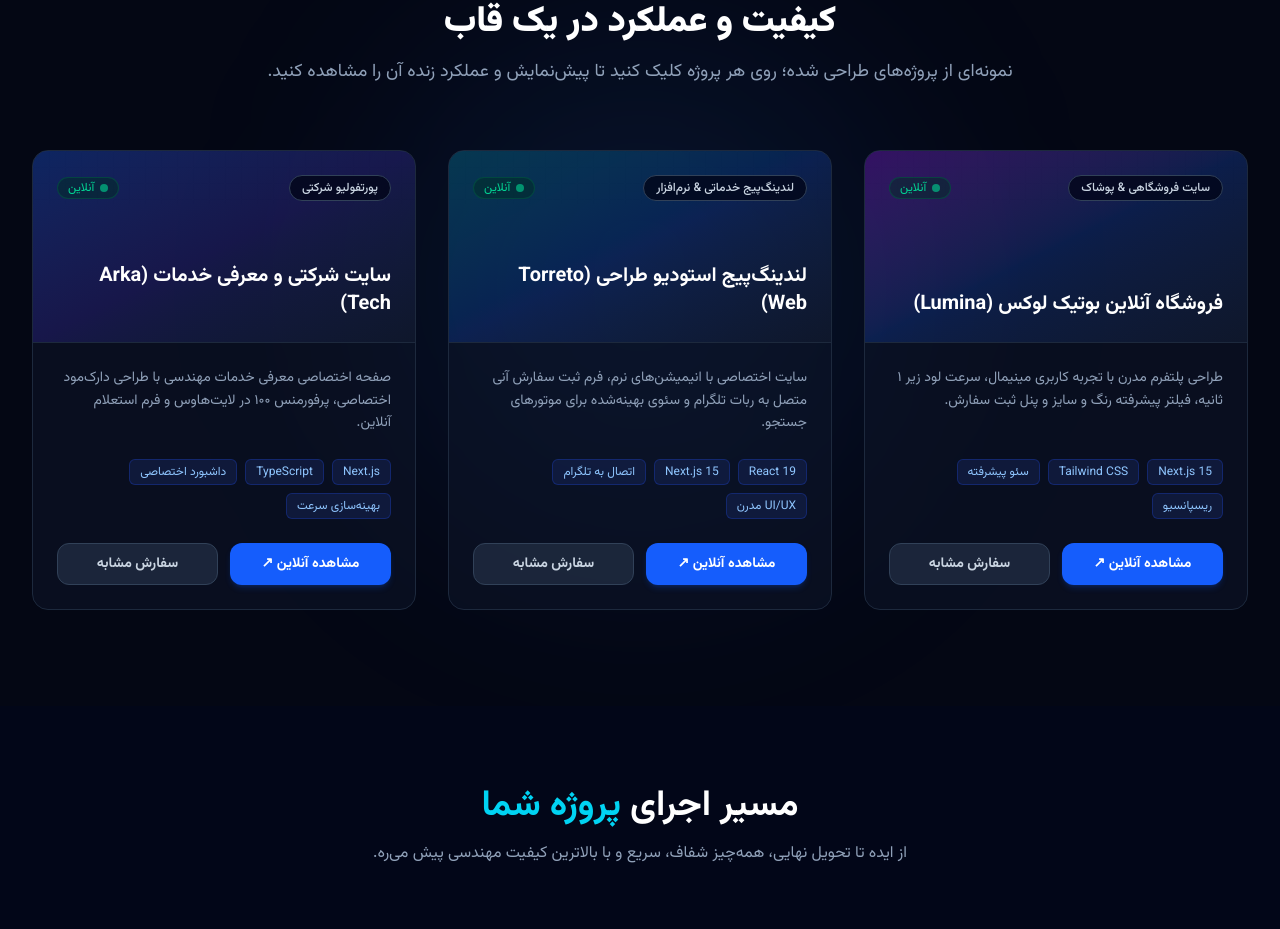
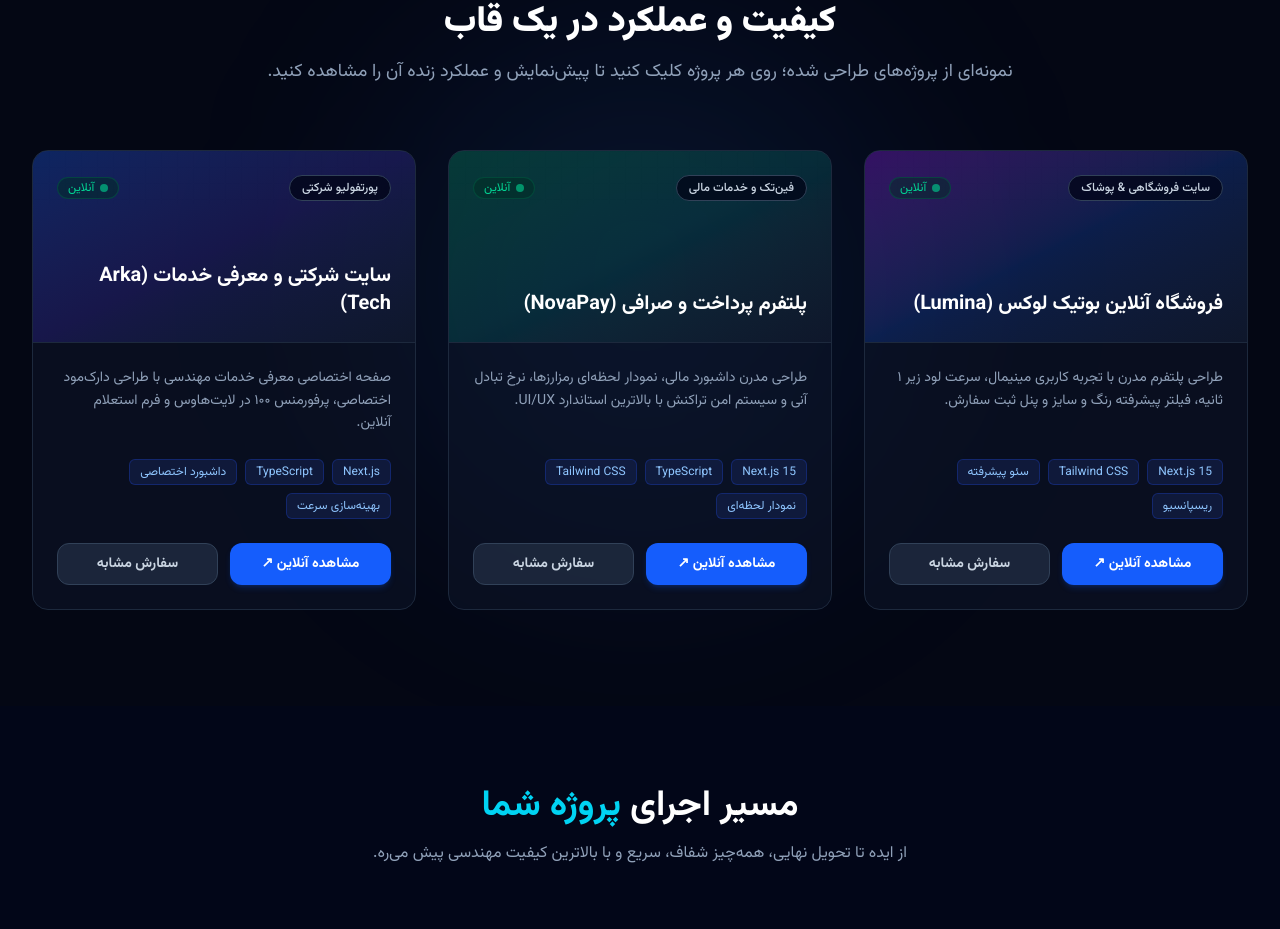
Before and after one commit to torettowm/torettoweb, a Next.js app: page / in a window 1280 px wide. Shown: the part 1321-2250 px from the top of the page. Built offline with nearby package versions, Linux system fonts and the light colour scheme.

Commit message:
update novapay portfolio details and link

```diff
--- a/components/Portfolio.tsx
+++ b/components/Portfolio.tsx
@@ -22,18 +22,19 @@ const projects: Project[] = [
     tags: ["Next.js 15", "Tailwind CSS", "سئو پیشرفته", "ریسپانسیو"],
     gradient: "from-purple-600/30 via-blue-600/20 to-slate-900",
     // لینکی که وقتی با هوش مصنوعی یا کد ساختی اینجا قرار میدی
-    liveUrl: "https://torettoweb-1.onrender.com",
+    liveUrl: "https://torettoweb-1.onrender.com/demos/lumina",
   },
-  {
+   {
     id: 2,
-    title: "لندینگ‌پیج استودیو طراحی (Torreto Web)",
-    category: "لندینگ‌پیج خدماتی & نرم‌افزار",
+    title: "پلتفرم پرداخت و صرافی (NovaPay)",
+    category: "فین‌تک و خدمات مالی",
     description:
-      "سایت اختصاصی با انیمیشن‌های نرم، فرم ثبت سفارش آنی متصل به ربات تلگرام و سئوی بهینه‌شده برای موتورهای جستجو.",
-    tags: ["React 19", "Next.js 15", "اتصال به تلگرام", "UI/UX مدرن"],
-    gradient: "from-cyan-600/30 via-blue-600/20 to-slate-900",
-    liveUrl: "https://torettoweb-1.onrender.com",
+      "طراحی مدرن داشبورد مالی، نمودار لحظه‌ای رمزارزها، نرخ تبادل آنی و سیستم امن تراکنش با بالاترین استاندارد UI/UX.",
+    tags: ["Next.js 15", "TypeScript", "Tailwind CSS", "نمودار لحظه‌ای"],
+    gradient: "from-emerald-600/30 via-teal-600/20 to-slate-900",
+    liveUrl: "https://torettoweb-1.onrender.com/demos/novapay",
   },
+
   {
     id: 3,
     title: "سایت شرکتی و معرفی خدمات (Arka Tech)",
@@ -42,7 +43,7 @@ const projects: Project[] = [
       "صفحه اختصاصی معرفی خدمات مهندسی با طراحی دارک‌مود اختصاصی، پرفورمنس ۱۰۰ در لایت‌هاوس و فرم استعلام آنلاین.",
     tags: ["Next.js", "TypeScript", "داشبورد اختصاصی", "بهینه‌سازی سرعت"],
     gradient: "from-blue-600/30 via-indigo-600/20 to-slate-900",
-    liveUrl: "https://torettoweb-1.onrender.com",
+    liveUrl: "https://torettoweb-1.onrender.com/demos/arka-tech",
   },
 ];
 
```
